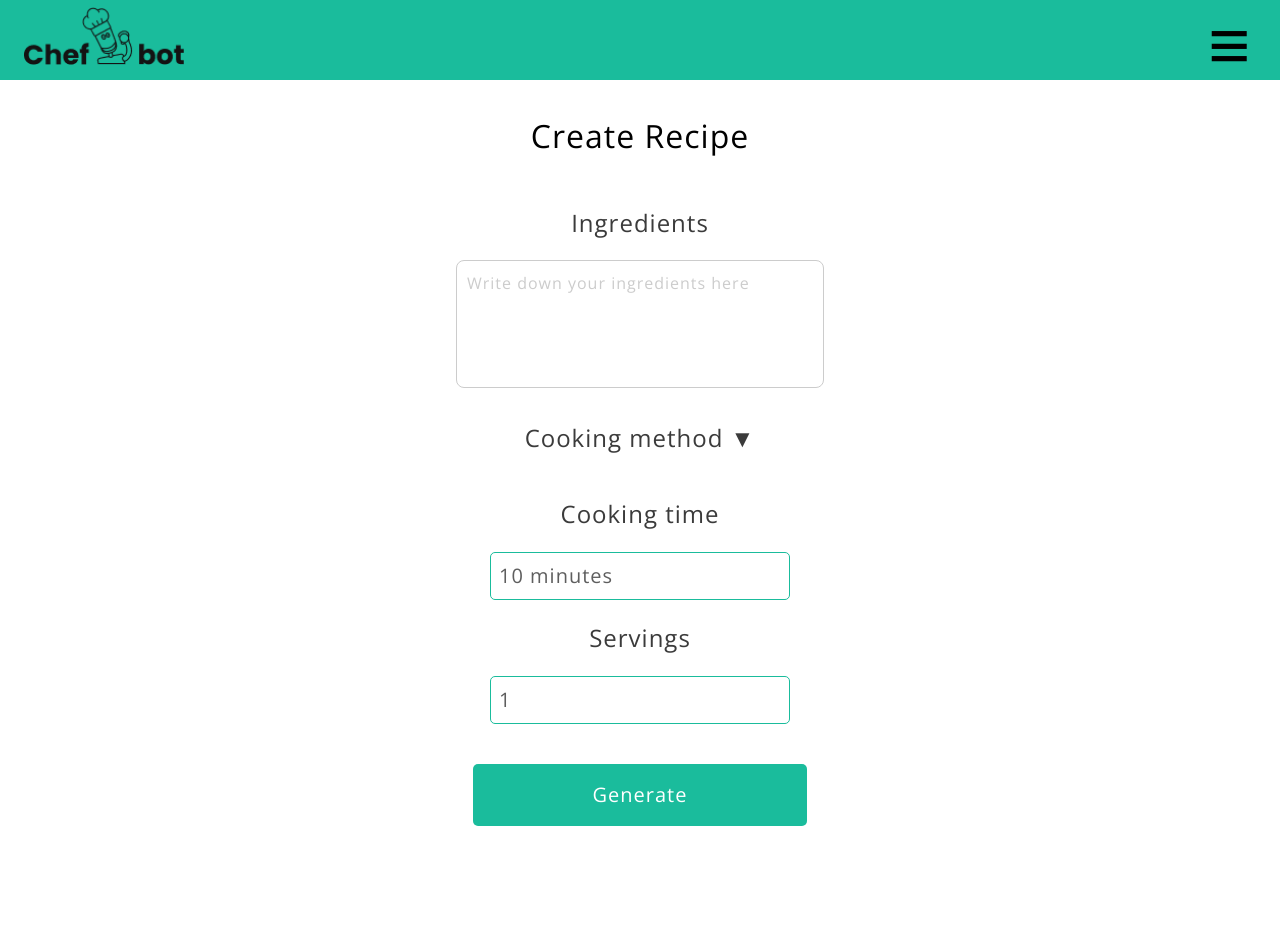
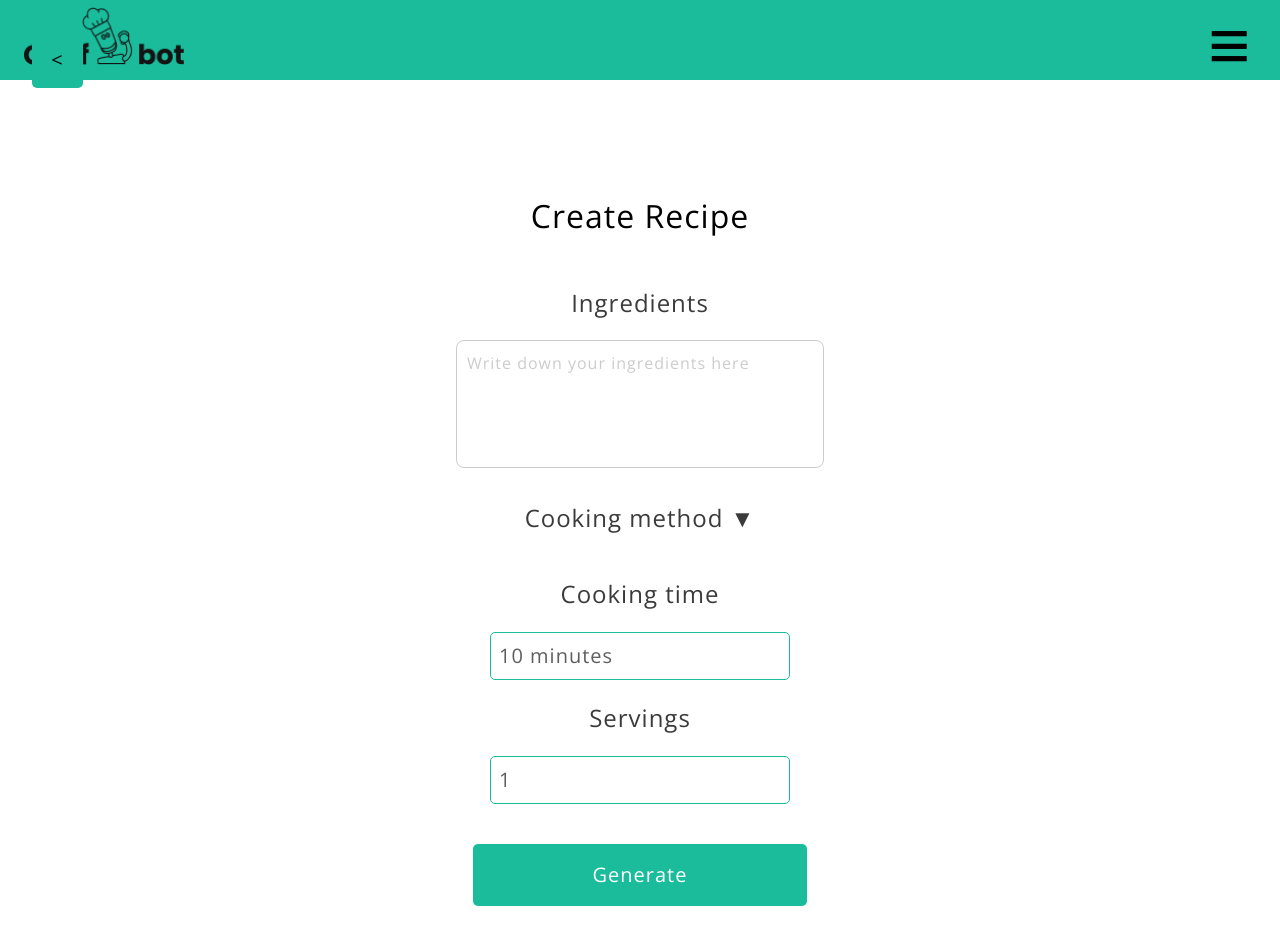
Before and after one commit to hurjan/mat-gpt, a React (Vite) app: page /CreateRecipe in a window 1280 px wide. Before the commit the page ends 846 px from the top, so only its background shows below. Built offline with nearby package versions, Linux system fonts and the light colour scheme.

Commit message:
arrow button

```diff
--- a/src/components/pages/CreateRecipe.jsx
+++ b/src/components/pages/CreateRecipe.jsx
@@ -47,8 +47,9 @@ function CreateRecipe() {
   };
 
   return (
+    <>
+      <a href="/diet"><button className="ArrowButton">&lt;</button></a>
     <div className="recipe-container">
-
       <p className="label create-recipe-title">Create Recipe</p>
 
       <div className='ingredients-input'>
@@ -98,6 +99,7 @@ function CreateRecipe() {
 
       <button className="create-button" onClick={handleGenerate}>Generate</button>
     </div>
+    </>
   );
 }
 
--- a/src/components/styles/CreateRecipe.css
+++ b/src/components/styles/CreateRecipe.css
@@ -3,7 +3,8 @@
   text-align: center;
   font-size: 2rem;
   font-family: 'Open Sans', sans-serif;
-  margin-top: 2rem;
+
+  padding-top: 7rem;
 }
 
 
```
